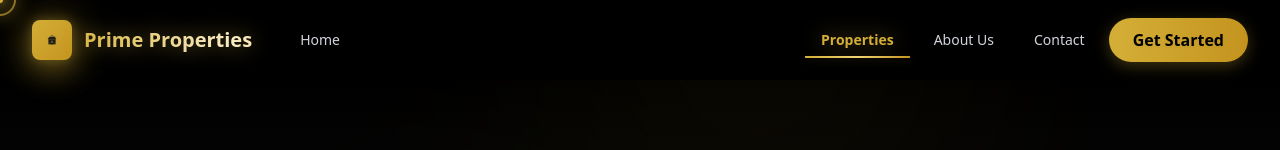
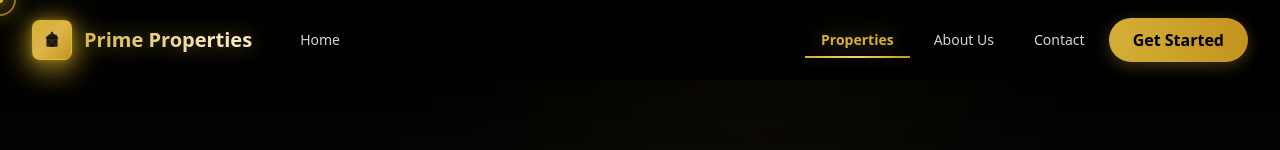
Before and after one commit to varchasvakhare2022/prime-properties, a React (Vite) app: page /properties in a window 1280 px wide. Shown: the top 150 px of the page. Built offline with nearby package versions, Linux system fonts and the light colour scheme.

Commit message:
Professional brand logo

```diff
--- a/src/components/Logo.jsx
+++ b/src/components/Logo.jsx
@@ -6,25 +6,31 @@ import { motion } from 'framer-motion';
  */
 const Logo = ({ size = 'md', animate = true, className = '' }) => {
   const sizes = {
-    sm: { container: 'w-8 h-8', icon: 'scale-[0.4]' },
-    md: { container: 'w-10 h-10', icon: 'scale-[0.45]' },
-    lg: { container: 'w-12 h-12', icon: 'scale-[0.5]' },
-    xl: { container: 'w-16 h-16', icon: 'scale-[0.6]' },
+    sm: { container: 'w-8 h-8', icon: 'scale-[0.65]' },
+    md: { container: 'w-10 h-10', icon: 'scale-[0.72]' },
+    lg: { container: 'w-12 h-12', icon: 'scale-[0.8]' },
+    xl: { container: 'w-16 h-16', icon: 'scale-[0.95]' },
   };
 
   const currentSize = sizes[size];
 
   const LogoContent = () => (
-    <div className={`${currentSize.container} ${className} relative rounded-lg bg-gradient-to-br from-primary to-secondary flex items-center justify-center shadow-gold-lg overflow-hidden`}>
-      {/* Subtle Background Pattern */}
-      <div className="absolute inset-0 opacity-10">
+    <div className={`${currentSize.container} ${className} relative rounded-lg bg-gradient-to-br from-primary via-[#e0b952] to-secondary flex items-center justify-center shadow-[0_8px_32px_rgba(212,175,55,0.4)] overflow-hidden border border-[#ffd700]/20`}>
+      {/* Enhanced Background Pattern */}
+      <div className="absolute inset-0 opacity-15">
         <div
           className="absolute inset-0"
           style={{
-            backgroundImage: `repeating-linear-gradient(45deg, #d4af37 0px, #d4af37 1px, transparent 1px, transparent 20px)`,
+            backgroundImage: `
+              repeating-linear-gradient(45deg, #ffd700 0px, #ffd700 1px, transparent 1px, transparent 15px),
+              repeating-linear-gradient(-45deg, #ffd700 0px, #ffd700 1px, transparent 1px, transparent 15px)
+            `,
           }}
         />
       </div>
+
+      {/* Center Glow */}
+      <div className="absolute inset-0 bg-gradient-radial from-white/10 via-transparent to-transparent" />
 
       {/* Luxury House Icon */}
       <svg
@@ -35,13 +41,17 @@ const Logo = ({ size = 'md', animate = true, className = '' }) => {
       >
         {/* Gradients */}
         <defs>
-          <linearGradient id="goldShine" x1="0%" y1="0%" x2="0%" y2="100%">
-            <stop offset="0%" style={{ stopColor: '#fff4d4', stopOpacity: 0.6 }} />
-            <stop offset="50%" style={{ stopColor: '#1a1a1a', stopOpacity: 1 }} />
+          <linearGradient id="darkGold" x1="0%" y1="0%" x2="0%" y2="100%">
+            <stop offset="0%" style={{ stopColor: '#1a1a1a', stopOpacity: 1 }} />
+            <stop offset="50%" style={{ stopColor: '#0a0a0a', stopOpacity: 1 }} />
+            <stop offset="100%" style={{ stopColor: '#000000', stopOpacity: 1 }} />
+          </linearGradient>
+          <linearGradient id="goldAccent" x1="0%" y1="0%" x2="100%" y2="100%">
+            <stop offset="0%" style={{ stopColor: '#1a1a1a', stopOpacity: 0.9 }} />
             <stop offset="100%" style={{ stopColor: '#0a0a0a', stopOpacity: 1 }} />
           </linearGradient>
           <filter id="glow">
-            <feGaussianBlur stdDeviation="3" result="coloredBlur"/>
+            <feGaussianBlur stdDeviation="2" result="coloredBlur"/>
             <feMerge>
               <feMergeNode in="coloredBlur"/>
               <feMergeNode in="SourceGraphic"/>
@@ -53,36 +63,36 @@ const Logo = ({ size = 'md', animate = true, className = '' }) => {
           {/* Roof */}
           <path
             d="M -60 -20 L 0 -70 L 60 -20 L 50 -20 L 50 -10 L -50 -10 L -50 -20 Z"
-            fill="url(#goldShine)"
-            stroke="#1a1a1a"
-            strokeWidth="3"
+            fill="url(#darkGold)"
+            stroke="#000000"
+            strokeWidth="4"
             strokeLinejoin="round"
           />
 
-          {/* Roof highlight */}
+          {/* Roof highlight line */}
           <line
-            x1="-40" y1="-40" x2="40" y2="-40"
-            stroke="#0a0a0a"
-            strokeWidth="2"
-            opacity="0.3"
+            x1="-40" y1="-35" x2="40" y2="-35"
+            stroke="#000000"
+            strokeWidth="2.5"
+            opacity="0.5"
             strokeLinecap="round"
           />
 
           {/* Main House Body */}
           <rect
             x="-50" y="-10" width="100" height="70"
-            fill="#1a1a1a"
-            stroke="#0a0a0a"
-            strokeWidth="3"
-            rx="2"
+            fill="url(#goldAccent)"
+            stroke="#000000"
+            strokeWidth="4"
+            rx="3"
           />
 
           {/* Door */}
           <rect
             x="-15" y="20" width="30" height="40"
-            fill="url(#goldShine)"
-            stroke="#0a0a0a"
-            strokeWidth="2"
+            fill="url(#darkGold)"
+            stroke="#000000"
+            strokeWidth="3"
             rx="2"
           />
 
@@ -90,80 +100,80 @@ const Logo = ({ size = 'md', animate = true, className = '' }) => {
           <rect
             x="-12" y="23" width="24" height="16"
             fill="none"
-            stroke="#0a0a0a"
-            strokeWidth="1.5"
+            stroke="#000000"
+            strokeWidth="2"
             rx="1"
-            opacity="0.3"
+            opacity="0.5"
           />
           <rect
             x="-12" y="42" width="24" height="15"
             fill="none"
-            stroke="#0a0a0a"
-            strokeWidth="1.5"
+            stroke="#000000"
+            strokeWidth="2"
             rx="1"
-            opacity="0.3"
+            opacity="0.5"
           />
 
           {/* Windows - Left */}
           <rect
             x="-42" y="5" width="20" height="20"
-            fill="#0a0a0a"
-            stroke="#0a0a0a"
-            strokeWidth="2"
-            rx="1"
+            fill="#000000"
+            stroke="#000000"
+            strokeWidth="3"
+            rx="2"
           />
 
           {/* Windows - Right */}
           <rect
             x="22" y="5" width="20" height="20"
-            fill="#0a0a0a"
-            stroke="#0a0a0a"
-            strokeWidth="2"
-            rx="1"
+            fill="#000000"
+            stroke="#000000"
+            strokeWidth="3"
+            rx="2"
           />
 
           {/* Window cross bars - Left */}
-          <line x1="-32" y1="5" x2="-32" y2="25" stroke="#1a1a1a" strokeWidth="2"/>
-          <line x1="-42" y1="15" x2="-22" y2="15" stroke="#1a1a1a" strokeWidth="2"/>
+          <line x1="-32" y1="5" x2="-32" y2="25" stroke="#1a1a1a" strokeWidth="2.5"/>
+          <line x1="-42" y1="15" x2="-22" y2="15" stroke="#1a1a1a" strokeWidth="2.5"/>
 
           {/* Window cross bars - Right */}
-          <line x1="32" y1="5" x2="32" y2="25" stroke="#1a1a1a" strokeWidth="2"/>
-          <line x1="22" y1="15" x2="42" y2="15" stroke="#1a1a1a" strokeWidth="2"/>
+          <line x1="32" y1="5" x2="32" y2="25" stroke="#1a1a1a" strokeWidth="2.5"/>
+          <line x1="22" y1="15" x2="42" y2="15" stroke="#1a1a1a" strokeWidth="2.5"/>
 
           {/* Door handle */}
-          <circle cx="8" cy="42" r="2" fill="#0a0a0a"/>
+          <circle cx="8" cy="42" r="2.5" fill="#000000" stroke="#000000" strokeWidth="1"/>
 
           {/* Chimney */}
           <rect
             x="30" y="-45" width="12" height="30"
-            fill="#1a1a1a"
-            stroke="#0a0a0a"
-            strokeWidth="2"
+            fill="url(#goldAccent)"
+            stroke="#000000"
+            strokeWidth="3"
             rx="1"
           />
 
           {/* Chimney cap */}
           <rect
-            x="27" y="-47" width="18" height="4"
-            fill="url(#goldShine)"
-            stroke="#0a0a0a"
-            strokeWidth="1.5"
+            x="27" y="-47" width="18" height="5"
+            fill="url(#darkGold)"
+            stroke="#000000"
+            strokeWidth="2"
             rx="1"
           />
 
           {/* Crown on roof peak */}
           <circle
-            cx="0" cy="-70" r="6"
-            fill="url(#goldShine)"
-            stroke="#0a0a0a"
-            strokeWidth="2"
+            cx="0" cy="-70" r="7"
+            fill="url(#darkGold)"
+            stroke="#000000"
+            strokeWidth="3"
           />
 
-          {/* Crown shine */}
+          {/* Crown center */}
           <circle
-            cx="-2" cy="-72" r="2.5"
-            fill="#0a0a0a"
-            opacity="0.4"
+            cx="0" cy="-70" r="3"
+            fill="#000000"
+            opacity="0.6"
           />
         </g>
       </svg>
@@ -186,12 +196,12 @@ const Logo = ({ size = 'md', animate = true, className = '' }) => {
       <motion.div
         animate={{
           filter: [
-            'drop-shadow(0 0 5px rgba(212, 175, 55, 0.3))',
-            'drop-shadow(0 0 8px rgba(212, 175, 55, 0.5))',
-            'drop-shadow(0 0 5px rgba(212, 175, 55, 0.3))',
+            'drop-shadow(0 2px 8px rgba(212, 175, 55, 0.4)) drop-shadow(0 0 2px rgba(255, 215, 0, 0.3))',
+            'drop-shadow(0 4px 12px rgba(212, 175, 55, 0.6)) drop-shadow(0 0 4px rgba(255, 215, 0, 0.5))',
+            'drop-shadow(0 2px 8px rgba(212, 175, 55, 0.4)) drop-shadow(0 0 2px rgba(255, 215, 0, 0.3))',
           ]
         }}
-        transition={{ duration: 2, repeat: Infinity, ease: "easeInOut" }}
+        transition={{ duration: 3, repeat: Infinity, ease: "easeInOut" }}
       >
         <LogoContent />
       </motion.div>
```
